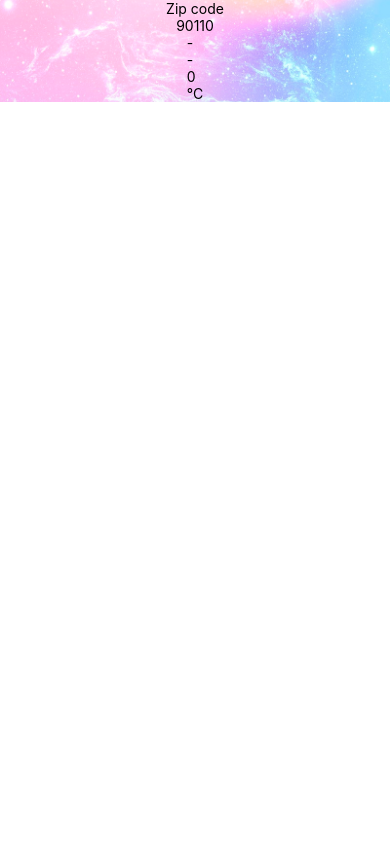
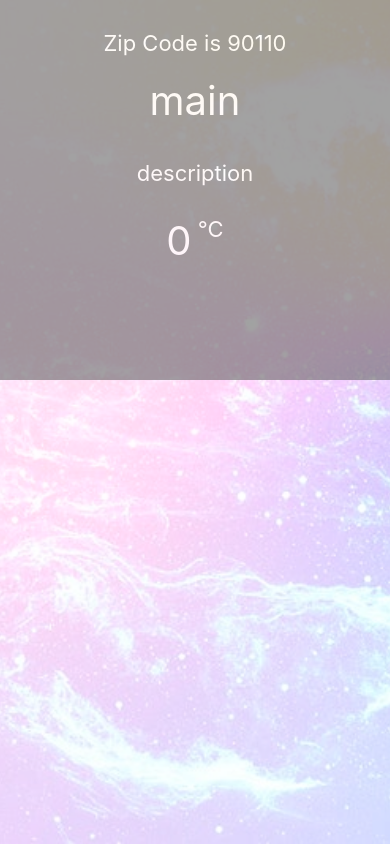
Before and after one commit to ThitiratSaelim/reactnative-6110110113, a React Native app: screen / in a window 390 px wide. Built offline with nearby package versions, Linux system fonts and the light colour scheme.

Commit message:
part 3 Challenge

```diff
--- a/App.js
+++ b/App.js
@@ -15,6 +15,13 @@ export default function App() {
 
 const styles = StyleSheet.create({
   container: {
-    paddingTop: Constants.statusBarHeight
+    paddingTop: Constants.statusBarHeight,
+    position: 'absolute',
+    left: 0,
+    top: 0,
+    opacity: 0.6,
+    backgroundColor: 'black',
+    width: '100%',
+    height:'100%'
   },
 });
--- a/components/Forecast.js
+++ b/components/Forecast.js
@@ -1,13 +1,46 @@
 import React from 'react';
-import { View, Text } from 'react-native';
+import { View, Text, StyleSheet } from 'react-native';
 
 export default function Forecast(props){
     return (
         <View>
-            <Text>{props.main}</Text>
-            <Text>{props.description}</Text>
-            <Text>{props.temp}</Text>
-            <Text>°C</Text>
+            <Text style={styles.mainText}>{props.main}</Text>
+            <Text style={styles.description}>{props.description}</Text>
+            <View style={styles.temp}>
+                <Text style={styles.num}>{props.temp}</Text>
+                <Text style={styles.unit}> °C</Text>
+            </View>
         </View>
     );
 }
+
+const styles = StyleSheet.create({
+    mainText: {
+        fontSize : 40,
+        textAlign: 'center',
+        paddingTop: 20,
+        paddingBottom: 20,
+        color: 'white'
+    },
+    description: {
+        fontSize : 22,
+        textAlign: 'center',
+        paddingTop: 15,
+        paddingBottom: 15,
+        color: 'white'
+    },
+    temp: {
+        flexDirection: 'row',
+        justifyContent:'center',
+        paddingTop: 15,
+    },
+    num: {
+        fontSize : 40,
+        color: 'white'
+    },
+    unit: {
+        fontSize : 22,
+        textAlignVertical: 'center',
+        color: 'white'
+    }
+});
--- a/components/Weather.js
+++ b/components/Weather.js
@@ -1,28 +1,44 @@
 import React, { useState } from 'react';
-import { Text, ImageBackground, StyleSheet } from 'react-native';
+import { Text, ImageBackground, StyleSheet, View } from 'react-native';
 import Forecast from './Forecast';
 
 export default function Weather(props){
     const [forecastInfo, setForecastInfo] = useState({
-        main: '-',
-        description: '-',
+        main: 'main',
+        description: 'description',
         temp: 0
     })
 
     return (
         <ImageBackground source={require('../bg.jpg')} style={styles.backdrop}>
-            <Text>Zip code</Text>
-            <Text>{props.zipCode}</Text>
-            <Forecast {...forecastInfo}/>
+            <View style={styles.container}>
+                <Text style={styles.zipCode}>Zip Code is <Text>{props.zipCode}</Text></Text>
+                <Forecast {...forecastInfo}/>
+            </View>
         </ImageBackground>
     );
 }
 
 const styles = StyleSheet.create({
+    container: {
+        paddingTop: 30,
+        position: 'absolute',
+        left: 0,
+        top: 0,
+        opacity: 0.6,
+        backgroundColor: 'black',
+        width: '100%',
+        height:'45%'
+    },
     backdrop: {
         flexDirection: 'column',
         alignItems: 'center',
         width: '100%',
         height: '100%'
+    },
+    zipCode: {
+        fontSize : 22,
+        textAlign: 'center',
+        color: 'white'
     }
-})
+});
```
